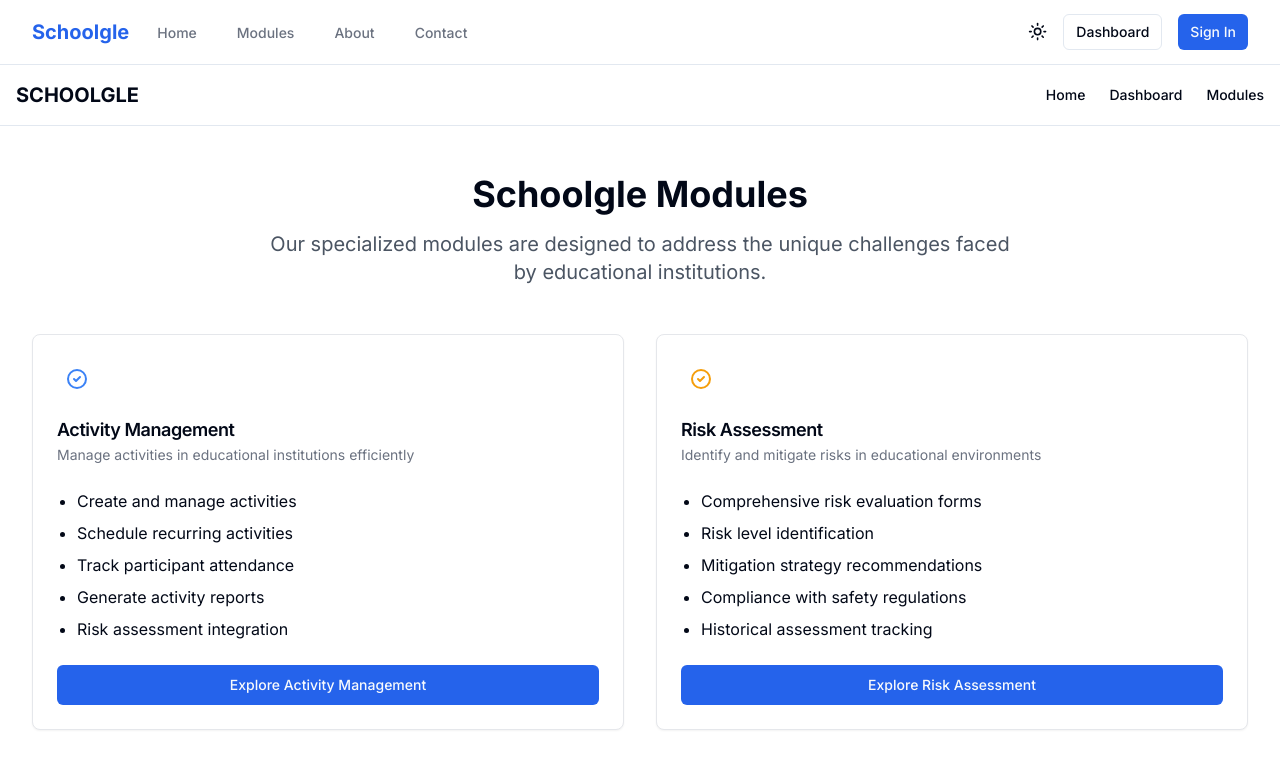
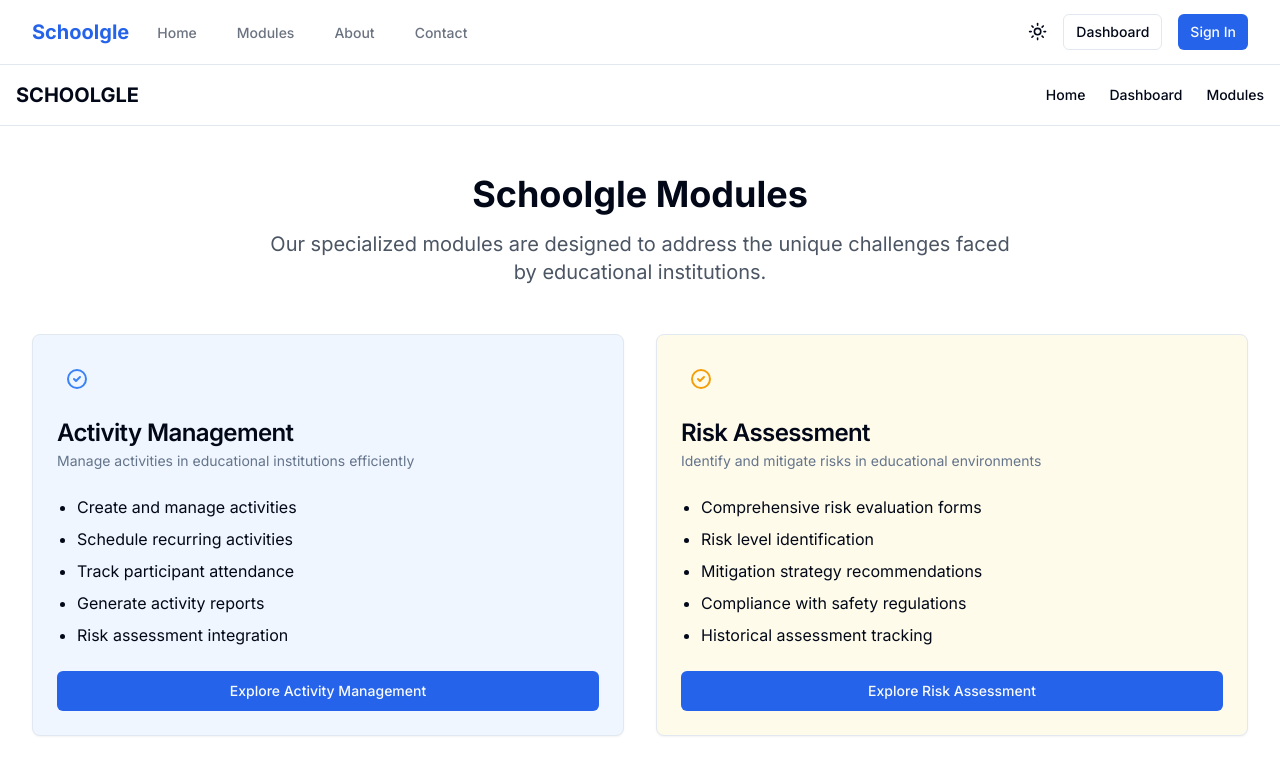
Before and after one commit to DSumm18/schoolgle-app-2025, a Next.js app: page /modules in a window 1280 px wide. Shown: the top 760 px of the page. Built offline with nearby package versions, Linux system fonts and the light colour scheme.

Commit message:
Update card component with theme variables

```diff
--- a/src/components/ui/card.tsx
+++ b/src/components/ui/card.tsx
@@ -1,88 +1,78 @@
-import * as React from "react";
+import * as React from "react"
+import { cn } from "@/lib/utils"
 
-interface CardProps extends React.HTMLAttributes<HTMLDivElement> {
-  children: React.ReactNode;
-}
+const Card = React.forwardRef<
+  HTMLDivElement,
+  React.HTMLAttributes<HTMLDivElement>
+>(({ className, ...props }, ref) => (
+  <div
+    ref={ref}
+    className={cn(
+      "rounded-lg border bg-card text-card-foreground shadow-sm",
+      className
+    )}
+    {...props}
+  />
+))
+Card.displayName = "Card"
 
-export function Card({ className, children, ...props }: CardProps) {
-  return (
-    <div
-      className={`rounded-lg border border-gray-200 bg-white shadow-sm dark:border-gray-800 dark:bg-gray-950 ${className}`}
-      {...props}
-    >
-      {children}
-    </div>
-  );
-}
+const CardHeader = React.forwardRef<
+  HTMLDivElement,
+  React.HTMLAttributes<HTMLDivElement>
+>(({ className, ...props }, ref) => (
+  <div
+    ref={ref}
+    className={cn("flex flex-col space-y-1.5 p-6", className)}
+    {...props}
+  />
+))
+CardHeader.displayName = "CardHeader"
 
-interface CardHeaderProps extends React.HTMLAttributes<HTMLDivElement> {
-  children: React.ReactNode;
-}
+const CardTitle = React.forwardRef<
+  HTMLParagraphElement,
+  React.HTMLAttributes<HTMLHeadingElement>
+>(({ className, ...props }, ref) => (
+  <h3
+    ref={ref}
+    className={cn(
+      "text-2xl font-semibold leading-none tracking-tight",
+      className
+    )}
+    {...props}
+  />
+))
+CardTitle.displayName = "CardTitle"
 
-export function CardHeader({ className, children, ...props }: CardHeaderProps) {
-  return (
-    <div
-      className={`flex flex-col space-y-1.5 p-6 ${className}`}
-      {...props}
-    >
-      {children}
-    </div>
-  );
-}
+const CardDescription = React.forwardRef<
+  HTMLParagraphElement,
+  React.HTMLAttributes<HTMLParagraphElement>
+>(({ className, ...props }, ref) => (
+  <p
+    ref={ref}
+    className={cn("text-sm text-muted-foreground", className)}
+    {...props}
+  />
+))
+CardDescription.displayName = "CardDescription"
 
-interface CardTitleProps extends React.HTMLAttributes<HTMLHeadingElement> {
-  children: React.ReactNode;
-}
+const CardContent = React.forwardRef<
+  HTMLDivElement,
+  React.HTMLAttributes<HTMLDivElement>
+>(({ className, ...props }, ref) => (
+  <div ref={ref} className={cn("p-6 pt-0", className)} {...props} />
+))
+CardContent.displayName = "CardContent"
 
-export function CardTitle({ className, children, ...props }: CardTitleProps) {
-  return (
-    <h3
-      className={`text-lg font-semibold leading-none tracking-tight ${className}`}
-      {...props}
-    >
-      {children}
-    </h3>
-  );
-}
+const CardFooter = React.forwardRef<
+  HTMLDivElement,
+  React.HTMLAttributes<HTMLDivElement>
+>(({ className, ...props }, ref) => (
+  <div
+    ref={ref}
+    className={cn("flex items-center p-6 pt-0", className)}
+    {...props}
+  />
+))
+CardFooter.displayName = "CardFooter"
 
-interface CardDescriptionProps extends React.HTMLAttributes<HTMLParagraphElement> {
-  children: React.ReactNode;
-}
-
-export function CardDescription({ className, children, ...props }: CardDescriptionProps) {
-  return (
-    <p
-      className={`text-sm text-gray-500 dark:text-gray-400 ${className}`}
-      {...props}
-    >
-      {children}
-    </p>
-  );
-}
-
-interface CardContentProps extends React.HTMLAttributes<HTMLDivElement> {
-  children: React.ReactNode;
-}
-
-export function CardContent({ className, children, ...props }: CardContentProps) {
-  return (
-    <div className={`p-6 pt-0 ${className}`} {...props}>
-      {children}
-    </div>
-  );
-}
-
-interface CardFooterProps extends React.HTMLAttributes<HTMLDivElement> {
-  children: React.ReactNode;
-}
-
-export function CardFooter({ className, children, ...props }: CardFooterProps) {
-  return (
-    <div
-      className={`flex items-center p-6 pt-0 ${className}`}
-      {...props}
-    >
-      {children}
-    </div>
-  );
-}
+export { Card, CardHeader, CardFooter, CardTitle, CardDescription, CardContent }
```
